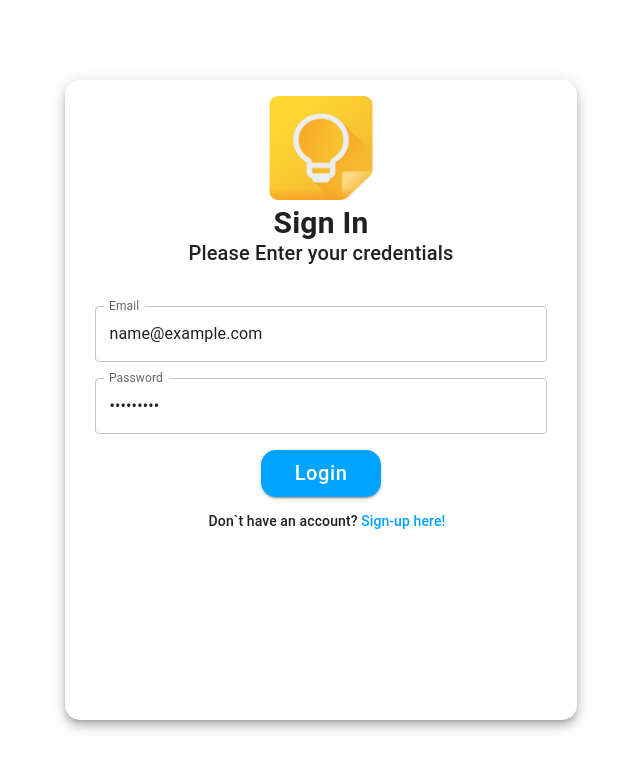
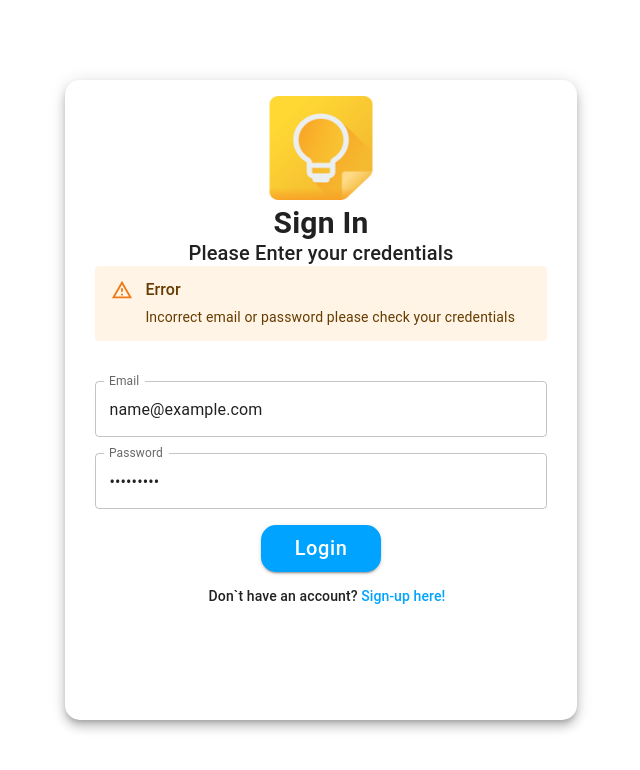
Before and after one commit to Y0o0Y1/todo-app, a React (Create React App) app: page / in a window 1280 px wide. Both pictures are taken after typing "name@example.com", "Sample123" into the empty fields and a click on the button "Login". Shown: the top 770 px of the page, without its empty margins (319-959 px from the left). Built offline with nearby package versions, Linux system fonts and the light colour scheme; no server answers.

Commit message:
added user feedback with wrong credentials

```diff
--- a/src/App.js
+++ b/src/App.js
@@ -20,6 +20,7 @@ const App = () => {
 			navigate("/main");
 		}
 	}, [navigate, user.loggedIn]);
+
 	return (
 		<>
 			<Backdrop
@@ -28,7 +29,6 @@ const App = () => {
 					zIndex: (theme) => theme.zIndex.drawer + 1,
 				}}
 				open={user.logging}
-				// onClick={}
 			>
 				<CircularProgress color="inherit" />
 			</Backdrop>
--- a/src/pages/auth/SignIn.js
+++ b/src/pages/auth/SignIn.js
@@ -1,5 +1,13 @@
+import { useEffect } from "react";
 import AuthContainer from "./components/AuthContainer";
-import { TextField, Grid, Typography, Button } from "@mui/material";
+import {
+	TextField,
+	Alert,
+	AlertTitle,
+	Grid,
+	Typography,
+	Button,
+} from "@mui/material";
 import { useNavigate } from "react-router-dom";
 import { useDispatch, useSelector } from "react-redux";
 import { userLogin } from "../../redux/actions/user/userActions";
@@ -36,8 +44,23 @@ const SignIn = () => {
 	if (user.loggedIn) {
 		navigate("/main");
 	}
+	useEffect(() => {
+		user.error = false;
+	});
 	return (
 		<AuthContainer header="Sign In" subHeader="Please Enter your credentials">
+			{user.error && (
+				<Alert
+					severity="warning"
+					variant="standard"
+					sx={{
+						borderWidth: "22px",
+					}}
+				>
+					<AlertTitle>Error</AlertTitle>
+					Incorrect email or password please check your credentials{" "}
+				</Alert>
+			)}
 			<form onSubmit={handleSubmit(onSubmit)} noValidate autoComplete="off">
 				<Grid
 					mt={3}
--- a/src/pages/auth/components/AuthContainer.js
+++ b/src/pages/auth/components/AuthContainer.js
@@ -1,9 +1,20 @@
-import { Paper, Container, Typography, Grid } from "@mui/material";
+import {
+	Paper,
+	Alert,
+	AlertTitle,
+	Container,
+	Typography,
+	Grid,
+} from "@mui/material";
 
+import { useSelector } from "react-redux";
 import logo from "../../../assets/google-keep.png";
 
 //----------------------------------------------------------------------------------------------
 const AuthContainer = (props) => {
+	const user = useSelector((state) => {
+		return state.userReducer;
+	});
 	return (
 		<Grid
 			alignSelf="center"
```
Also changed, not shown: src/components/UserFeedback.js (added, +7 -0 lines).
